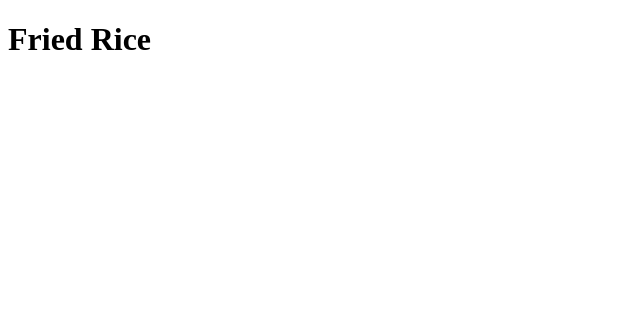
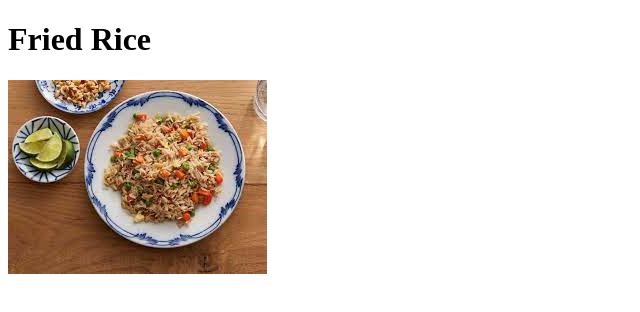
Before and after one commit to shimke/odin-recipes, a plain HTML site: page recipes/fried-rice.html in a window 1280 px wide. Shown: the whole page, without its empty margins (0-640 px from the left). Drawn offline with Linux system fonts and the light colour scheme.

Commit message:
Add fried rice image to fried rice recipe page

```diff
--- a/recipes/fried-rice.html
+++ b/recipes/fried-rice.html
@@ -7,5 +7,6 @@
 </head>
 <body>
     <h1>Fried Rice</h1>
+    <img src="../img/fried-rice.jpeg" alt="A bowl of fried rice">
 </body>
 </html>
```
Also changed, not shown: img/fried-rice.jpeg (added).
